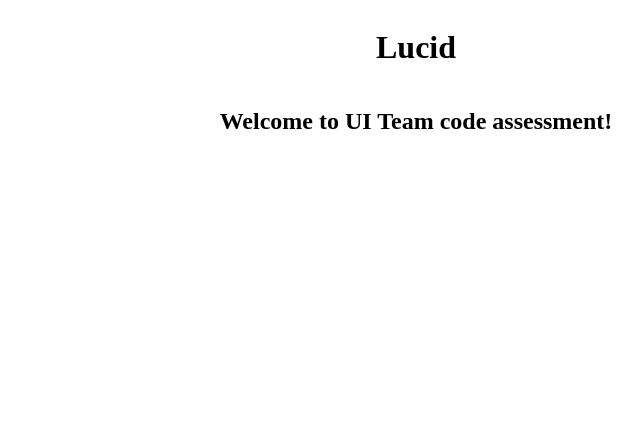
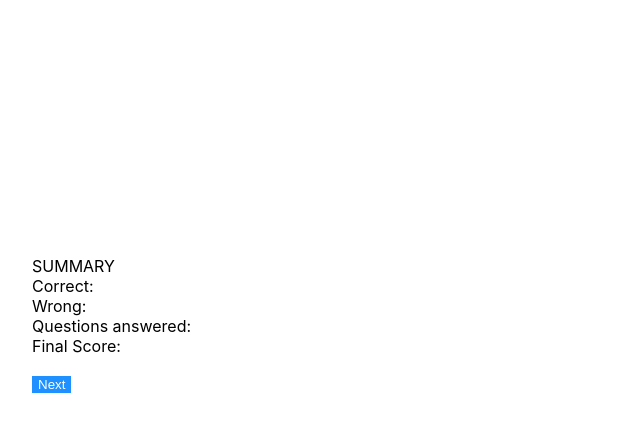
Before and after one commit to lucidhq/ui-code-assessment-quiz, a React (Create React App) app: page / in a window 1280 px wide. Shown: the top 432 px of the page, without its empty margins (224-866 px from the left). Built offline with nearby package versions, Linux system fonts and the light colour scheme; no server answers.

Commit message:
set up components

```diff
--- a/package.json
+++ b/package.json
@@ -10,10 +10,14 @@
     "build": "react-scripts build"
   },
   "dependencies": {
+    "@material-ui/core": "^4.10.1",
     "cors": "^2.8.5",
     "express": "^4.17.1",
+    "gulp": "^4.0.2",
     "react": "^16.11.0",
     "react-dom": "^16.11.0",
+    "semantic-ui-css": "^2.4.1",
+    "semantic-ui-react": "^0.88.2",
     "typescript": "^3.7.2"
   },
   "devDependencies": {
--- a/src/client/App.tsx
+++ b/src/client/App.tsx
@@ -1,8 +1,32 @@
-import * as React from 'react';
+import React, { useState, useEffect } from "react";
+import Box from '@material-ui/core/Box';
 
-export const App = () => (
-    <div style={{ display: 'flex', flexDirection: 'column', alignItems: 'center' }}>
-        <h1>Lucid</h1>
-        <h2>Welcome to UI Team code assessment!</h2>
-    </div>
-);
+import { QuestionView } from './views/question-view';
+import { ResultsView } from './views/results-view';
+import { QuizButton } from './components/quiz-button';
+
+export const App = () => {
+    const showResults = true;
+    const [ questions, setQuestions ] = useState([] as any)
+
+    async function getQuestions(): Promise<void> {
+      const response = await fetch(`http://localhost:4000/api/questions`);
+      response.json()
+      .then((data) => {
+        setQuestions(data.results);
+      })
+      .catch(err => console.error(err))
+    }
+
+    useEffect(() => {
+      getQuestions()
+    }, [])
+
+    return (
+      <div style={{ display: 'flex', flexDirection: 'column', padding: '20%' }}>
+        { !showResults ? <QuestionView /> : <ResultsView /> }
+          <QuizButton />
+      </div>
+    );
+
+}
--- /dev/null
+++ b/src/client/components/answer-option.tsx
@@ -0,0 +1,9 @@
+import React from "react";
+
+export const AnswerOption = () => {
+  return (
+    <div>
+      Answer Option
+    </div>
+  );
+}
--- /dev/null
+++ b/src/client/components/question-text.tsx
@@ -0,0 +1,9 @@
+import React from "react";
+
+export const QuestionText = () => {
+  return (
+    <div>
+      Question Text
+    </div>
+  );
+}
--- /dev/null
+++ b/src/client/components/quiz-button.tsx
@@ -0,0 +1,17 @@
+import React from "react";
+
+export const QuizButton = () => {
+
+  return (
+    <div>
+      <button style={{
+        backgroundColor: 'dodgerblue',
+        border: 'none',
+        color: 'white',
+        margin: '20px 0px'
+      }}>
+        Next
+      </button>
+    </div>
+  );
+}
--- /dev/null
+++ b/src/client/views/question-view.tsx
@@ -0,0 +1,12 @@
+import React from "react";
+import { QuestionText } from '../components/question-text';
+import { AnswerOption } from '../components/answer-option';
+
+export const QuestionView = () => {
+  return (
+    <div>
+      <QuestionText />
+      <AnswerOption />
+    </div>
+  );
+}
--- /dev/null
+++ b/src/client/views/results-view.tsx
@@ -0,0 +1,14 @@
+import React from "react";
+
+export const ResultsView = () => {
+  const row = {display: 'flex'}
+  return (
+    <div style={{ width: '50%', float: 'left' }}>
+      <div style={row}> SUMMARY </div>
+      <div style={row}> Correct: </div>
+      <div style={row}> Wrong: </div>
+      <div style={row}> Questions answered: </div>
+      <div style={row}> Final Score: </div>
+    </div>
+  );
+}
--- /dev/null
+++ b/src/index.css
@@ -0,0 +1,14 @@
+body {
+  margin: 0;
+  font-family: -apple-system, BlinkMacSystemFont, 'Segoe UI', 'Roboto', 'Oxygen',
+    'Ubuntu', 'Cantarell', 'Fira Sans', 'Droid Sans', 'Helvetica Neue',
+    sans-serif;
+  -webkit-font-smoothing: antialiased;
+  -moz-osx-font-smoothing: grayscale;
+  background: white;
+}
+
+code {
+  font-family: source-code-pro, Menlo, Monaco, Consolas, 'Courier New',
+    monospace;
+}
--- a/src/index.js
+++ b/src/index.js
@@ -1,5 +1,6 @@
 import React from 'react';
 import ReactDOM from 'react-dom';
+import './index.css';
 import { App } from './client/App';
 
 ReactDOM.render(<App />, document.getElementById('root'));
```
Also changed, not shown: tsconfig.json (deleted, +0 -25 lines), 1 other file (tests, documents, lock files or other folders).
